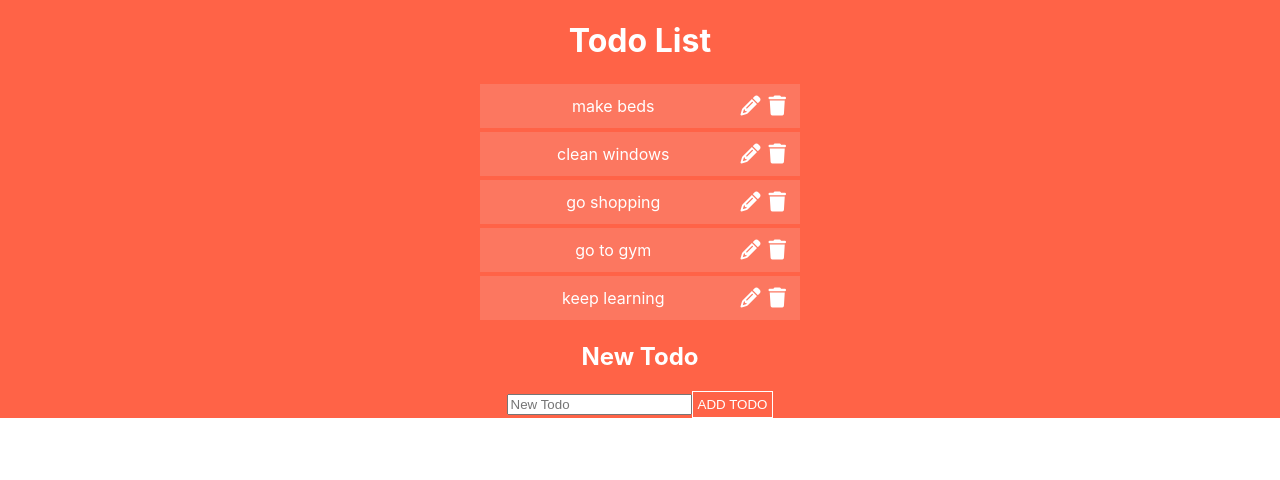
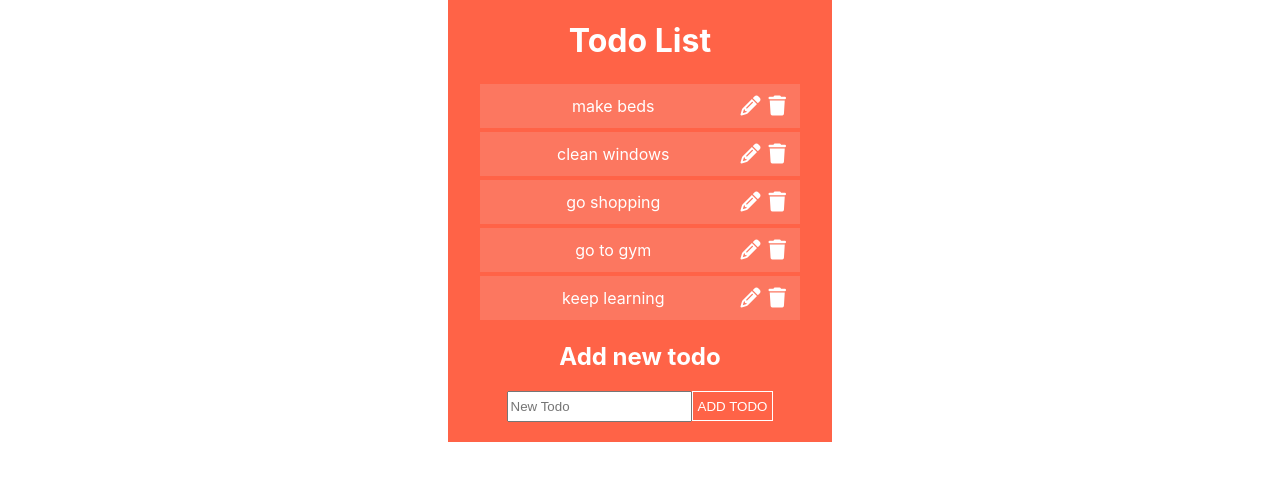
Before and after one commit to luciatruden/todo-React-TDD, a React (Create React App) app: page / in a window 1280 px wide. Shown: the top 480 px of the page. Built offline with nearby package versions, Linux system fonts and the light colour scheme.

Commit message:
changes styling

```diff
--- a/src/App.css
+++ b/src/App.css
@@ -1,38 +1,6 @@
 .App {
   text-align: center;
+
+  display: flex;
+  justify-content: center;
 }
-
-.App-logo {
-  height: 40vmin;
-  pointer-events: none;
-}
-
-@media (prefers-reduced-motion: no-preference) {
-  .App-logo {
-    animation: App-logo-spin infinite 20s linear;
-  }
-}
-
-.App-header {
-  background-color: #282c34;
-  min-height: 100vh;
-  display: flex;
-  flex-direction: column;
-  align-items: center;
-  justify-content: center;
-  font-size: calc(10px + 2vmin);
-  color: white;
-}
-
-.App-link {
-  color: #61dafb;
-}
-
-@keyframes App-logo-spin {
-  from {
-    transform: rotate(0deg);
-  }
-  to {
-    transform: rotate(360deg);
-  }
-}
--- a/src/components/NewTodoForm.css
+++ b/src/components/NewTodoForm.css
@@ -5,4 +5,9 @@
     border: 1px solid white;
     color: white;
     padding: 5px;
+    height: 30px;
 }
+
+.NewTodoForm-input {
+    height: 25px;
+}
--- a/src/components/NewTodoForm.js
+++ b/src/components/NewTodoForm.js
@@ -21,9 +21,9 @@ function NewTodoForm(props){
 
     return(
         <div className="NewTodoForm">
-            <h2>New Todo</h2>
+            <h2>Add new todo</h2>
             <form>
-                <input type="text" placeholder="New Todo"
+                <input className="NewTodoForm-input" type="text" placeholder="New Todo"
                     value={newTodo}
                     onChange={handleChange} ></input>
                 <button disabled={!newTodo}
--- a/src/components/TodoList.css
+++ b/src/components/TodoList.css
@@ -5,4 +5,8 @@
     display: flex;
     flex-direction: column;
     align-items: center;
+
+    width:30%;
+
+    padding-bottom: 20px;
 }
```
